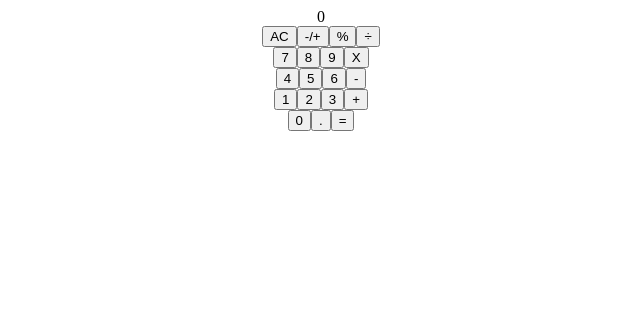
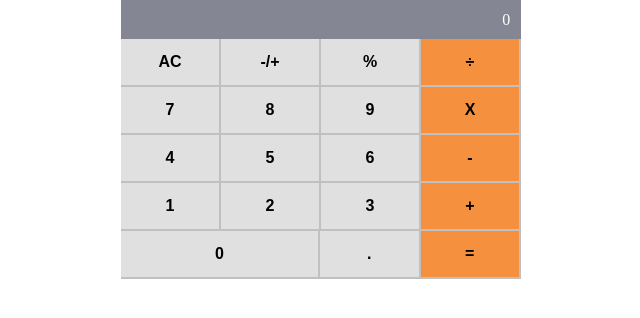
Before and after one commit to iam-Akshat/react-calc, a React (Create React App) app: page / in a window 1280 px wide. Shown: the top 318 px of the page, without its empty margins (319-959 px from the left). Built offline with nearby package versions, Linux system fonts and the light colour scheme.

Commit message:
add styles

```diff
--- a/src/components/App.css
+++ b/src/components/App.css
@@ -1,39 +1,60 @@
+* {
+  margin: 0;
+  padding: 0;
+  box-sizing: border-box;
+}
+
 .App {
   text-align: center;
+  display: flex;
+  flex-direction: column;
+  width: 50%;
+  max-width: 400px;
+  min-width: 300px;
+  margin: 0 auto;
 }
 
-.App-logo {
-  height: 40vmin;
-  pointer-events: none;
+.button {
+  height: 3rem;
+  width: 0;
+
+  /* padding: 1rem 1.5rem; */
+  font-size: 1rem;
+  border: none;
+  border-right: 2px solid rgb(192, 192, 192);
+  border-bottom: 2px solid rgb(192, 192, 192);
+  flex-grow: 1;
+  background-color: rgb(224, 224, 224);
+  font-weight: bold;
+  transition: all 50ms ease-in-out;
 }
 
-@media (prefers-reduced-motion: no-preference) {
-  .App-logo {
-    animation: App-logo-spin infinite 20s linear;
-  }
+.button:active {
+  background-color: rgb(196, 196, 196);
 }
 
-.App-header {
-  background-color: #282c34;
-  min-height: 100vh;
+.buttonRow {
   display: flex;
-  flex-direction: column;
-  align-items: center;
   justify-content: center;
-  font-size: calc(10px + 2vmin);
-  color: white;
 }
 
-.App-link {
-  color: #61dafb;
+.fg-2 {
+  flex-grow: 2;
 }
 
-@keyframes App-logo-spin {
-  from {
-    transform: rotate(0deg);
-  }
+.bg-orange {
+  background-color: rgb(245, 145, 62);
+  transition: all 50ms ease-in-out;
+}
 
-  to {
-    transform: rotate(360deg);
-  }
+.bg-orange:focus,
+.bg-orange:active {
+  background-color: rgb(245, 111, 2);
 }
+
+.display {
+  background-color: rgb(133, 134, 148);
+  color: white;
+  text-align: right;
+  padding: 0.67rem;
+}
--- a/src/components/Button.jsx
+++ b/src/components/Button.jsx
@@ -1,8 +1,8 @@
 /* eslint-disable react/prop-types */
 import PropTypes from 'prop-types';
 
-const Button = ({ name, clickHandler }) => (
-  <button type="button" className="button" onClick={() => { clickHandler(name); }}>
+const Button = ({ name, clickHandler, specialClassNames }) => (
+  <button type="button" className={`button ${specialClassNames}`} onClick={() => { clickHandler(name); }}>
     {name}
   </button>
 );
--- a/src/components/ButtonPanel.jsx
+++ b/src/components/ButtonPanel.jsx
@@ -2,37 +2,37 @@
 import Button from './Button';
 
 const ButtonPanel = ({ clickHandler }) => (
-  <>
+  <div className="buttons_container">
     <div className="buttonRow">
       <Button name="AC" clickHandler={clickHandler} />
       <Button name="-/+" clickHandler={clickHandler} />
       <Button name="%" clickHandler={clickHandler} />
-      <Button name="÷" clickHandler={clickHandler} />
+      <Button name="÷" clickHandler={clickHandler} specialClassNames="bg-orange" />
     </div>
     <div className="buttonRow">
       <Button name="7" clickHandler={clickHandler} />
       <Button name="8" clickHandler={clickHandler} />
       <Button name="9" clickHandler={clickHandler} />
-      <Button name="X" clickHandler={clickHandler} />
+      <Button name="X" clickHandler={clickHandler} specialClassNames="bg-orange" />
     </div>
     <div className="buttonRow">
       <Button name="4" clickHandler={clickHandler} />
       <Button name="5" clickHandler={clickHandler} />
       <Button name="6" clickHandler={clickHandler} />
-      <Button name="-" clickHandler={clickHandler} />
+      <Button name="-" clickHandler={clickHandler} specialClassNames="bg-orange" />
     </div>
     <div className="buttonRow">
       <Button name="1" clickHandler={clickHandler} />
       <Button name="2" clickHandler={clickHandler} />
       <Button name="3" clickHandler={clickHandler} />
-      <Button name="+" clickHandler={clickHandler} />
+      <Button name="+" clickHandler={clickHandler} specialClassNames="bg-orange" />
     </div>
     <div className="buttonRow">
-      <Button name="0" clickHandler={clickHandler} />
+      <Button name="0" clickHandler={clickHandler} specialClassNames="fg-2" />
       <Button name="." clickHandler={clickHandler} />
-      <Button name="=" clickHandler={clickHandler} />
+      <Button name="=" clickHandler={clickHandler} specialClassNames="bg-orange" />
     </div>
-  </>
+  </div>
 );
 
 export default ButtonPanel;
```
